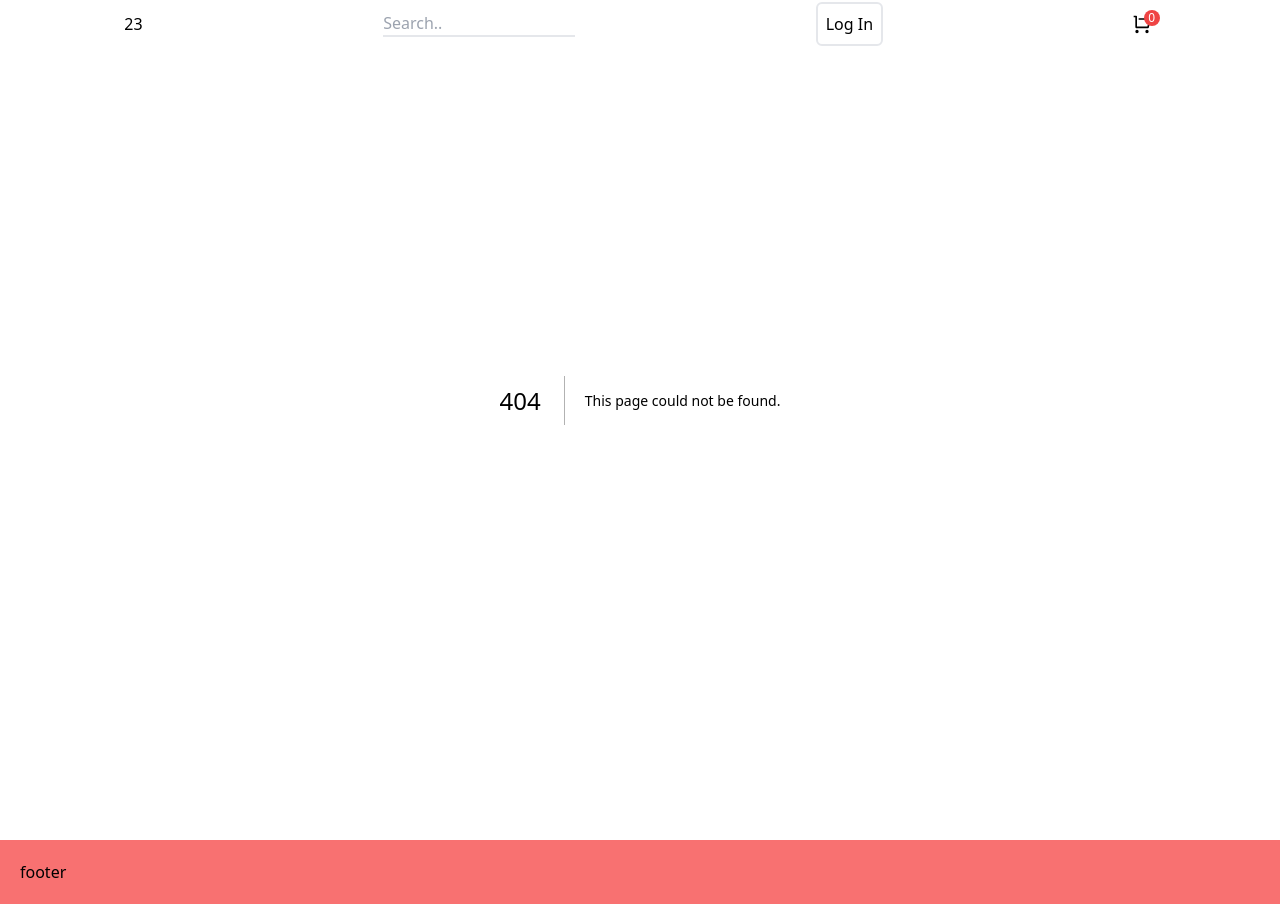
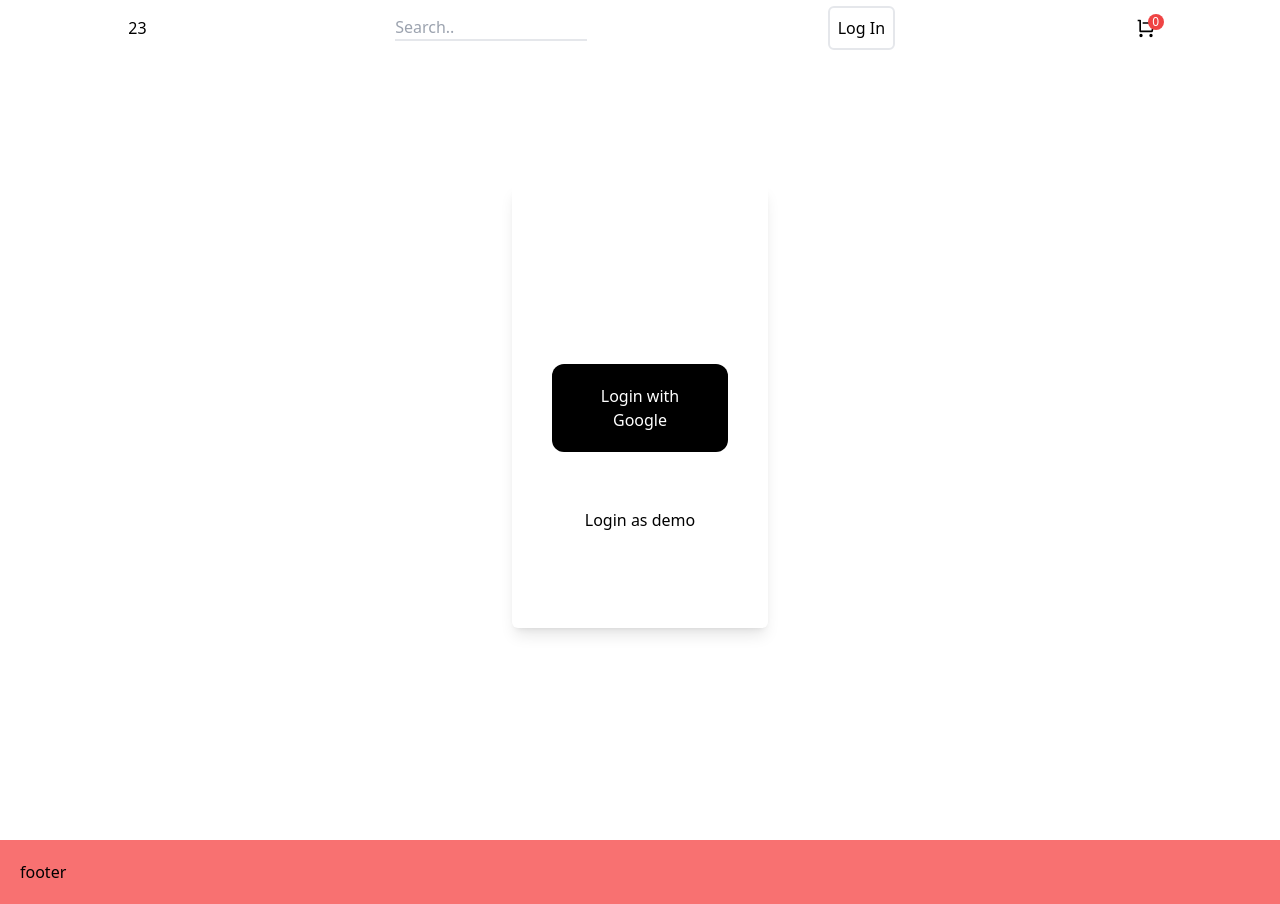
Before and after one commit to mvykool/Airman-23, a Next.js app in the folder airman-23/: page /login in a window 1280 px wide. Before the commit this address had no page. Built offline with nearby package versions, Linux system fonts and the light colour scheme; no server answers.

Commit message:
added login works

```diff
--- a/airman-23/components/Cart.tsx
+++ b/airman-23/components/Cart.tsx
@@ -17,7 +17,7 @@ import getStripe from '../lib/getStripe';
 const Cart = () => {
 
   const cartRef = useRef<HTMLDivElement | null>(null);
-  const { totalPrice, totalQuantities, cartItems, setShowCart, toggleCartItemQuantity, onRemove } = useStateContext();
+  const { user, totalPrice, totalQuantities, cartItems, setShowCart, toggleCartItemQuantity, onRemove } = useStateContext();
 
 
 
@@ -45,7 +45,7 @@ const Cart = () => {
 
 
   return (
-    <div className='cart-wrapper' ref={cartRef}>
+    <div className='wrapper' ref={cartRef}>
       <div className='relative w-56 bg-red-100 h-[100vh]'>
         <button
         className='m-5'
@@ -114,11 +114,17 @@ const Cart = () => {
                <h3>Subtotal:</h3>
                <h3>${totalPrice}</h3>
              </div>
-             <div className='btn-container'>
-               <button className='btn' type='button' onClick={handleCheckout}>
-                Pay now
-               </button>
-             </div>
+             {user ?
+              <div className='btn-container'>
+              <button className='btn' type='button' onClick={handleCheckout}>
+               Pay now
+              </button>
+            </div> :
+            <div>
+               <p>Sign up to buy</p>
+               <button>Log in</button>
+            </div>
+             }
           </div>
         )}
       </div>
--- a/airman-23/components/Navbar.tsx
+++ b/airman-23/components/Navbar.tsx
@@ -4,6 +4,7 @@ import { useStateContext } from '../context/StateContext';
 import Cart from './Cart';
 import Profile from './Profile';
 import { useRouter } from 'next/router';
+
 
 const Navbar = () => {
 
@@ -20,13 +21,22 @@ const Navbar = () => {
   const handleSearch = (e: any) => {
     e.preventDefault();
     router.push(`/search/${search}`)
+
+    setSearch('')
+  }
+
+
+  //to login
+
+  const toLogin = () => {
+    router.push("/login")
   }
 
   //use context
- const {showCart, setShowCart, totalQuantities } = useStateContext();
+ const {showCart, setShowCart, totalQuantities, user, profile, setProfile } = useStateContext();
 
   return (
-      <div className='flex h-12 justify-around bg-white w-full items-center fixed top-0'>
+      <div className='flex h-14 justify-around bg-white w-full items-center fixed top-0'>
          {/**Logo */}
 
          <div className='mx-2'>
@@ -45,10 +55,20 @@ const Navbar = () => {
 
         {/**profile pic, & cart */}
 
-      <Profile/>
+      {user ?
+      <img
+      onClick={() => setProfile(true)}
+      className='h-8 border-2 border-red-500 rounded-full'
+       src={user.photoURL ? user.photoURL
+        : "https://cdn-icons-png.flaticon.com/512/6073/6073873.png" }
+        alt="profile pic" />:
+         (<button onClick={toLogin}
+          className='border-2 p-2 rounded-md'>Log In</button>)}
+
+       {profile && <Profile/>}
 
 
-       <button type='button' className='h-6 w-6 mx-2' onClick={() => setShowCart(true)}>
+       <button type='button' className='h-6 w-6' onClick={() => setShowCart(true)}>
          <RiShoppingCartLine className='h-5 w-5'/>
          <span className='absolute text-xs -mt-6 bg-red-500 rounded-full w-4 h-4 text-white'>{totalQuantities}</span>
       </button>
--- a/airman-23/components/Profile.tsx
+++ b/airman-23/components/Profile.tsx
@@ -1,9 +1,56 @@
-import React from 'react'
+import React, { useRef } from 'react'
+import { useStateContext } from '../context/StateContext';
+import { auth } from '../firebase';
+import { useRouter } from 'next/router';
 
 const Profile = () => {
+
+  const { user, setProfile } = useStateContext();
+  const profileRef = useRef<HTMLDivElement | null>(null);
+
+  const router = useRouter()
+
+  //logout
+
+  const logOut = () => {
+    auth.signOut()
+    router.reload()
+  }
+
+  console.log(user)
+
   return (
-    <div>
-        <p className='border-2 p-2 mx-2 rounded-md'>Log In</p>
+    <div ref={profileRef}>
+        <div className='bg-blue-200 fixed right-0 z-50 h-[100vh] top-0 w-80'>
+          <div onClick={() => setProfile(false)}>CLose</div>
+
+          {user &&
+          <div>
+            <div className='flex justify-center mt-20'>
+            <img
+            src={user.photoURL ? user.photoURL
+             : "https://cdn-icons-png.flaticon.com/512/6073/6073873.png" } alt="profile pic"
+             className='h-24 border-8 rounded-full border-red-500'
+             />
+         </div>
+
+         <div className='flex flex-col mt-10'>
+          <h2 className='mx-auto font-bold text-lg'>{user.displayName ? user.displayName : "Demo User"}</h2>
+          <p className='mx-auto text-gray-400 cursor-pointer'>{user.email ? user.email : "demouser@hotmail.com"}</p>
+       </div>
+
+
+
+        {/**log out  */}
+       <div className='flex flex-col justify-center items-center mt-36'>
+        <button>Home</button>
+        <button>Dark mode</button>
+       <button type='button' onClick={logOut} className='font-bold text-lg text-pink-500 cursor-pointer transition duration-150 hover:scale-110'>Log out</button>
+       </div>
+       </div>
+
+          }
+        </div>
     </div>
   )
 }
--- a/airman-23/context/StateContext.js
+++ b/airman-23/context/StateContext.js
@@ -1,10 +1,12 @@
 import React, { createContext, useContext, useState, useEffect } from "react";
-
+import {auth} from '../firebase'
+import { useAuthState } from 'react-firebase-hooks/auth'
 
 const Context = createContext();
 
 export const StateContext = ({ children }) => {
     const [showCart, setShowCart] = useState(false);
+     const [profile, setProfile] = useState(false)
     const [cartItems, setCartItems] = useState([]);
     const [totalPrice, setTotalPrice] = useState(0);
     const [totalQuantities, setTotalQuantities] = useState(0);
@@ -12,6 +14,11 @@ export const StateContext = ({ children }) => {
 
     let foundProduct;
     let index;
+
+
+  //user
+
+  const [user] = useAuthState(auth)
 
 
  //create function for increase and decrease
@@ -100,6 +107,8 @@ export const StateContext = ({ children }) => {
         value={{
             showCart,
             cartItems,
+            profile,
+            setProfile,
             totalPrice,
              totalQuantities,
              qty,
@@ -108,7 +117,8 @@ export const StateContext = ({ children }) => {
              onAdd,
              setShowCart,
              toggleCartItemQuantity,
-             onRemove
+             onRemove,
+             user
         }}
         >
             {children}
--- /dev/null
+++ b/airman-23/firebase.ts
@@ -0,0 +1,21 @@
+// Import the functions you need from the SDKs you need
+import { initializeApp } from "firebase/app";
+import { getAuth } from 'firebase/auth'
+// TODO: Add SDKs for Firebase products that you want to use
+// https://firebase.google.com/docs/web/setup#available-libraries
+
+// Your web app's Firebase configuration
+const firebaseConfig = {
+  apiKey: "AIzaSyDMCssb71dN3TwAwVit42KgsZVB-NI_3B8",
+  authDomain: "airman-23.firebaseapp.com",
+  projectId: "airman-23",
+  storageBucket: "airman-23.appspot.com",
+  messagingSenderId: "847663020457",
+  appId: "1:847663020457:web:1feffea8966a5e021facb8"
+};
+
+// Initialize Firebase
+const app = initializeApp(firebaseConfig);
+const auth = getAuth();
+
+export { app, auth};
--- a/airman-23/package.json
+++ b/airman-23/package.json
@@ -18,10 +18,12 @@
     "@types/node": "18.11.13",
     "@types/react": "18.0.26",
     "@types/react-dom": "18.0.9",
+    "firebase": "^9.15.0",
     "framer-motion": "^7.6.19",
     "next": "13.0.6",
     "react": "18.2.0",
     "react-dom": "18.2.0",
+    "react-firebase-hooks": "^5.1.1",
     "react-icons": "^4.7.1",
     "stripe": "^11.3.0",
     "typescript": "4.9.4"
--- /dev/null
+++ b/airman-23/pages/login.tsx
@@ -0,0 +1,56 @@
+import React from 'react'
+import Head from 'next/head';
+import {auth} from '../firebase'
+import { useRouter } from 'next/router';
+import { GoogleAuthProvider, signInWithRedirect, signInAnonymously } from 'firebase/auth'
+import { useAuthState } from 'react-firebase-hooks/auth';
+
+const Login = () => {
+
+  //set route
+
+  const router = useRouter()
+  const [user] = useAuthState(auth)
+
+//onclick function to access with google
+
+async function googleSignIn  () {
+
+const provider = new GoogleAuthProvider()
+signInWithRedirect(auth, provider)
+
+}
+
+/**sign in as guess */
+
+async function signInAsGuess () {
+  signInAnonymously(auth)
+  router.push('/')
+}
+
+if(user) router.push({ pathname: '/' })
+
+return (
+<>
+
+<div className='bg-app h-screen pt-10'>
+<Head>
+   <title>IG-CLONE | log in</title>
+
+</Head>
+     <div className='grid place-items-center p-10 mx-[20%] xl:py-20 xl:px-10 xl:mx-[40%] login-card bg-white mt-36 rounded-md shadow-lg'>
+
+
+       <div className='mt-5 flex-col flex'>
+       <button type='button' onClick={googleSignIn}  className='mt-20 cursor-pointer p-3 xl:p-5  bg-black hover:scale-110 transition duration-100 hover:bg-gray-900 rounded-xl text-white text-center'>Login with Google</button>
+       <button type='button' onClick={signInAsGuess}  className='mt-10 cursor-pointer p-2 xl:p-4  bg-app hover:scale-110 transition duration-100 hover:bg-gray-200 rounded-xl text-blackz text-center'>Login as demo</button>
+  </div>
+</div>
+  </div>
+
+  </>
+  )
+}
+
+
+export default Login
--- a/airman-23/pages/product/[slug].tsx
+++ b/airman-23/pages/product/[slug].tsx
@@ -1,4 +1,5 @@
 import React, { useState } from 'react'
+import Head from 'next/head';
 import { AiFillStar, AiOutlineStar, AiOutlineMinus, AiOutlinePlus  } from 'react-icons/ai';
 import  Product  from '../../components/Product';
 import { useStateContext } from '../../context/StateContext'
@@ -37,7 +38,14 @@ const ProductDetails = ({ product, products }: Props) => {
 
   return (
     <div className='mt-20'>
+
+    <Head>
+      <title>Air man 23 | details</title>
+    </Head>
+
+
         <div>
+
             <div>
 
               <div onClick={goBack} >GO back</div>
--- a/airman-23/styles/globals.css
+++ b/airman-23/styles/globals.css
@@ -3,7 +3,7 @@
 @tailwind utilities;
 
 
-.cart-wrapper{
+.wrapper{
     width: 100vw;
     background: rgba(0, 0, 0, 0.5);
     position: fixed;
```
Also changed, not shown: 1 other file (tests, documents, lock files or other folders).
